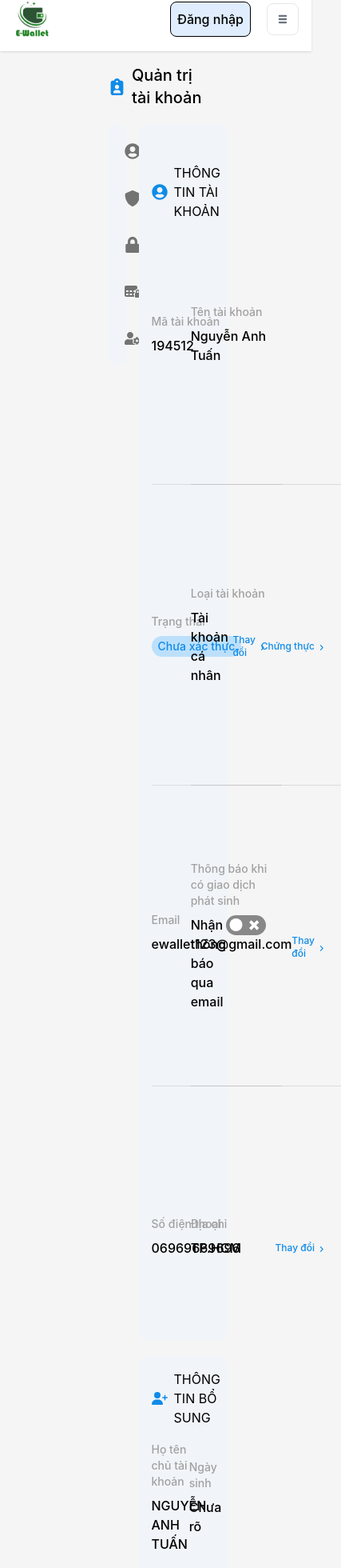
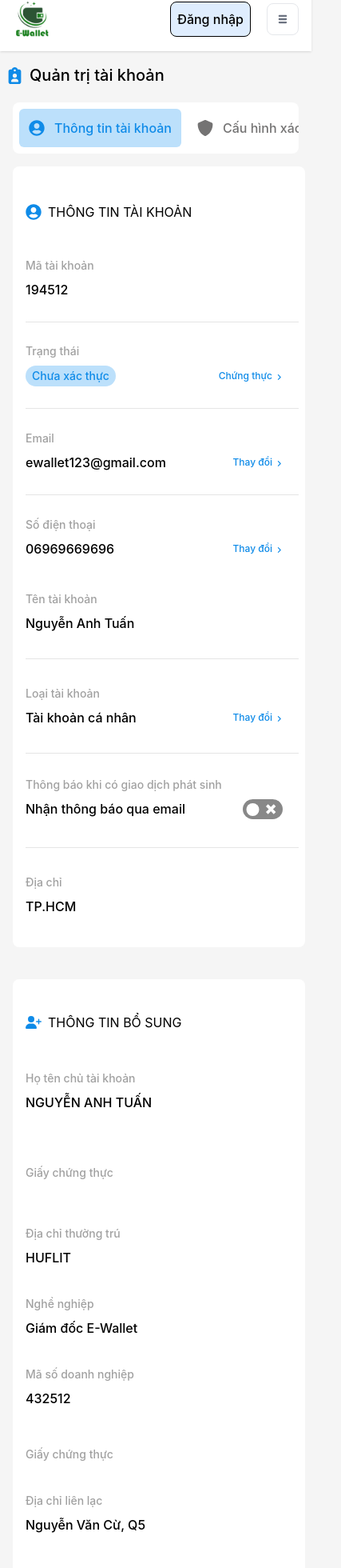
Before and after one commit to htilssu/e-wallet-fe, a React (Vite) app: page /management-personal/info-account in a window 390 px wide. Shown: the part 16-1976 px from the top of the page at 80% size, 427 px wide, since content can reach past the window. Built offline with nearby package versions, Linux system fonts and the light colour scheme.

Commit message:
Add code Lam and Tuan

```diff
--- a/src/components/infoAccount/managementPersonal/ManagementPersonalInfo.jsx
+++ b/src/components/infoAccount/managementPersonal/ManagementPersonalInfo.jsx
@@ -3,22 +3,18 @@ import { FaUserCircle } from "react-icons/fa"; //user-icon
 import { FaShield } from "react-icons/fa6"; //shield-icon
 import { FaLock } from "react-icons/fa"; //lock-icon
 import { FaTableCellsRowLock } from "react-icons/fa6"; //tranLock-icon
-import { FaUserCog } from "react-icons/fa";//user-icon
-import { NavLink, Outlet, Routes, Route, useNavigate } from "react-router-dom"; //ChangeLink library
-import InfoAccount from './infoAccountAuth/InfoAccount';
-
+import { FaUserCog } from "react-icons/fa"; //user-icon
+import { NavLink, Outlet, useNavigate } from "react-router-dom"; //ChangeLink library
 
 const ManagementPersonalInfo = () => {
   const navigate = useNavigate();
-
-    //Set first child `info-account`
+  // Set first child `info-account`
   const navigateToInfoAccount = () => {
     navigate('/management-personal/info-account');
   };
 
   return (
-        <div className="management-account w-auto mx-20 px-14">
-
+    <div className="management-account w-full lg:w-auto mr-4 ml-2 lg:mx-20 lg:px-14">
       {/* TitleManagementAccount */}
       <div className="flex items-center w-auto mb-5">
         <div><FaClipboardUser size={21} color="#0f8be8" /></div>
@@ -26,48 +22,85 @@ const ManagementPersonalInfo = () => {
       </div>
 
       {/* OptionContent */}
-            <div className="grid grid-cols-4 w-full h-auto mb-16">
+      <div className="grid grid-cols-1 lg:grid-cols-4 w-full h-auto mb-16 gap-4 lg:gap-0">
         {/* Dad */}
-                <div className="col-span-1 grid grid-rows-5 gap-y-2 mr-2 bg-slate-100 w-auto max-h-75 rounded-lg p-2 items-center">
+        <div className="col-span-1 flex grid-rows-5 overflow-x-scroll gap-x-2 lg:grid lg:grid-rows-5 gap-y-2 mr-2 bg-white w-full text-nowrap max-h-16 lg:w-auto lg:max-h-75 ml-2 rounded-lg p-2 items-center">
           {/* InFoAccount */}
-                    <NavLink to="info-account" className="row-span-1 w-auto h-full items-center py-4 hover:rounded-md bg pl-3 flex hover:bg-dimPrimaryColor cursor-pointer group" onClick={navigateToInfoAccount}>
-                        <div className="group-hover:text-primaryColor text-textGray"><FaUserCircle size={20} /></div>
-                        <p className="ml-3 font-medium text-md text-textGray">Thông tin tài khoản</p>
+          <NavLink
+            to="info-account"
+            className={({ isActive }) =>
+              isActive
+                ? "pr-3 lg:pr-0 row-span-1 w-auto h-full items-center py-4 rounded-md bg-dimPrimaryColor pl-3 flex cursor-pointer group text-primaryColor"
+                : "pr-3 lg:pr-0 row-span-1 w-auto h-full items-center py-4 hover:rounded-md bg pl-3 flex hover:bg-dimPrimaryColor cursor-pointer group text-textGray"
+            }
+            onClick={navigateToInfoAccount}
+            style={{ textDecoration: 'none' }}
+          >
+            <div><FaUserCircle size={20} /></div>
+            <p className="ml-3 font-medium text-md">Thông tin tài khoản</p>
           </NavLink>
           {/* SettingAdmitTransaction */}
-                    <NavLink to="transaction-account" className="row-span-1 w-auto h-full items-center py-4 hover:rounded-md bg pl-3 flex hover:bg-dimPrimaryColor cursor-pointer group">
-                        <div className="group-hover:text-primaryColor text-textGray"><FaShield size={20} /></div>
-                        <p className="ml-3 font-medium text-md text-textGray">Cấu hình xác thực giao dịch</p>
+          <NavLink
+            to="transaction-account"
+            className={({ isActive }) =>
+              isActive
+                ? "pr-3 lg:pr-0 row-span-1 w-auto h-full items-center py-4 rounded-md bg-dimPrimaryColor pl-3 flex cursor-pointer group text-primaryColor"
+                : "pr-3 lg:pr-0 row-span-1 w-auto h-full items-center py-4 hover:rounded-md bg pl-3 flex hover:bg-dimPrimaryColor cursor-pointer group text-textGray"
+            }
+            style={{ textDecoration: 'none' }}
+          >
+            <div><FaShield size={20} /></div>
+            <p className="ml-3 font-medium text-md">Cấu hình xác thực giao dịch</p>
           </NavLink>
           {/* ChangePassword */}
-                    <NavLink to="change-password" className="row-span-1 w-auto h-full items-center py-4 hover:rounded-md bg pl-3 flex hover:bg-dimPrimaryColor cursor-pointer group">
-                        <div className="group-hover:text-primaryColor text-textGray"><FaLock size={20} /></div>
-                        <p className="ml-3 font-medium text-md text-textGray">Đổi mật khẩu</p>
+          <NavLink
+            to="change-password"
+            className={({ isActive }) =>
+              isActive
+                ? "pr-3 lg:pr-0 row-span-1 w-auto h-full items-center py-4 rounded-md bg-dimPrimaryColor pl-3 flex cursor-pointer group text-primaryColor"
+                : "pr-3 lg:pr-0 row-span-1 w-auto h-full items-center py-4 hover:rounded-md bg pl-3 flex hover:bg-dimPrimaryColor cursor-pointer group text-textGray"
+            }
+            style={{ textDecoration: 'none' }}
+          >
+            <div><FaLock size={20} /></div>
+            <p className="ml-3 font-medium text-md">Đổi mật khẩu</p>
           </NavLink>
           {/* ChangeTransactionPassword */}
-                    <div className="row-span-1 w-auto h-full items-center py-4 hover:rounded-md bg pl-3 flex hover:bg-dimPrimaryColor cursor-pointer group">
-                        <div className="group-hover:text-primaryColor text-textGray"><FaTableCellsRowLock size={20} /></div>
-                        <p className="ml-3 font-medium text-md text-textGray">Đổi mật khẩu giao dịch</p>
-                    </div>
+          <NavLink
+            to="change-transaction-password"
+            className={({ isActive }) =>
+              isActive
+                ? "pr-3 lg:pr-0 row-span-1 w-auto h-full items-center py-4 rounded-md bg-dimPrimaryColor pl-3 flex cursor-pointer group text-primaryColor"
+                : "pr-3 lg:pr-0 row-span-1 w-auto h-full items-center py-4 hover:rounded-md bg pl-3 flex hover:bg-dimPrimaryColor cursor-pointer group text-textGray"
+            }
+            style={{ textDecoration: 'none' }}
+          >
+            <div><FaTableCellsRowLock size={20} /></div>
+            <p className="ml-3 font-medium text-md">Đổi mật khẩu giao dịch</p>
+          </NavLink>
           {/* SettingLevelUser */}
-                    <div className="row-span-1 w-auto h-full items-center py-4 hover:rounded-md bg pl-3 flex hover:bg-dimPrimaryColor cursor-pointer group">
-                        <div className="group-hover:text-primaryColor text-textGray"><FaUserCog size={20} /></div>
-                        <p className="ml-3 font-medium text-md text-textGray">Cài đặt phân quyền</p>
-                    </div>
+          <NavLink
+            to="setting-level-user"
+            className={({ isActive }) =>
+              isActive
+                ? "pr-3 lg:pr-0 row-span-1 w-auto h-full items-center py-4 rounded-md bg-dimPrimaryColor pl-3 flex cursor-pointer group text-primaryColor"
+                : "pr-3 lg:pr-0 row-span-1 w-auto h-full items-center py-4 hover:rounded-md bg pl-3 flex hover:bg-dimPrimaryColor cursor-pointer group text-textGray"
+            }
+            style={{ textDecoration: 'none' }}
+          >
+            <div><FaUserCog size={20} /></div>
+            <p className="ml-3 font-medium text-md">Cài đặt phân quyền</p>
+          </NavLink>
         </div>
 
-                {/* Child*/}
+        {/* Child */}
         {/* Change on Child */}
-                <div className="col-span-3">
-                    {/* first child*/}
-                    <Routes>
-                        <Route path="/" element={<InfoAccount />} />
-                    </Routes>
-                    {/* change another child*/}
+        <div className="col-span-3 mr-6">
+          {/* change another child */}
           <Outlet />
         </div>
       </div>
     </div>
-    )
+  );
 }
 export default ManagementPersonalInfo;
--- a/src/components/infoAccount/managementPersonal/infoAccountAuth/InfoAccount.jsx
+++ b/src/components/infoAccount/managementPersonal/infoAccountAuth/InfoAccount.jsx
@@ -1,28 +1,43 @@
 import { FaUserPlus } from "react-icons/fa6"; //user-sup-icon
-import { FaAngleRight } from "react-icons/fa6";//right-icon
+import { FaAngleRight } from "react-icons/fa6"; //right-icon
 import Switch from "react-switch"; //switch icon
-import { FaUserCircle } from "react-icons/fa";//user-icon
+import { FaUserCircle } from "react-icons/fa"; //user-icon
 import { useState } from "react";
+import IdentityAuth from "./IdentityAuth";
 
 const InfoAccount = () => {
+  const [stateIdentity, setIdentity] = useState(false);
 
   // SwitchCheckBox
   const [state, setState] = useState(false);
+
   function handleChange(checked) {
-        setState( checked );
+    setState(checked);
   }
 
-    return(
-        //ManagementAccount <- InfoAccount(Outlet)
-        <div className="info-account grid grid-rows-2">
+  const handleIdentityAuthClick = () => {
+    setIdentity(true);
+  };
+
+  if (stateIdentity) {
+    return <IdentityAuth />;
+  }
+
+  return (
+    <div className="info-account grid grid-rows-2 gap-y-5">
+      {/* Account Information */}
       <div className="row-span-1">
-                        <div className="grid grid-rows-10 gap-x-3 ml-2 bg-slate-100 w-auto h-auto rounded-lg p-2 pb-9">
+        <div className="grid grid-rows-10 gap-x-3 ml-2 bg-white w-full h-auto rounded-lg p-2 pb-9">
+          {/* Header */}
           <div className="info-header row-span-1 ml-2 items-center mt-2 flex mb-1">
-                                <div className="text-primaryColor"><FaUserCircle size={20}/></div>
+            <div className="text-primaryColor"><FaUserCircle size={20} /></div>
             <div className="font-normal text-md ml-2">THÔNG TIN TÀI KHOẢN</div>
           </div>
+
+          {/* Content */}
           <div className="info-container row-span-9 ml-2 items-center mt-3">
-                                <div className="grid grid-cols-2 gap-x-3 w-auto h-full">
+            {/* Responsive Grid (adjusts columns based on screen size) */}
+            <div className="grid grid-cols-1 md:grid-cols-2 lg:grid-cols-2 gap-x-3 w-auto h-full">
               <div className="col-span-1 grid grid-rows-7 items-center">
                 <div className="row-span-1">
                   <p className="text-textGray0 font-medium text-sm">Mã tài khoản</p>
@@ -35,9 +50,9 @@ const InfoAccount = () => {
                   <p className="text-textGray0 font-medium text-sm">Trạng thái</p>
                   <div className="status-account font-medium mt-2 flex justify-between">
                     <p className="text-sm bg-dimPrimaryColor items-center text-center rounded-2xl py-0.7 px-2 text-primaryColor">Chưa xác thực</p>
-                                                <div className="flex items-center mr-5 text-primaryColor">
+                    <div className="flex items-center mr-5 text-primaryColor cursor-pointer" onClick={handleIdentityAuthClick}>
                       <p className="text-xs font-medium mr-1">Chứng thực</p>
-                                                    <div className="mt-0.7"><FaAngleRight size={9}/></div>
+                      <div className="mt-0.7"><FaAngleRight size={9} /></div>
                     </div>
                   </div>
                 </div>
@@ -48,7 +63,7 @@ const InfoAccount = () => {
                     <p>ewallet123@gmail.com</p>
                     <div className="flex items-center mr-5 text-primaryColor">
                       <p className="text-xs font-medium mr-1">Thay đổi</p>
-                                                    <div className="mt-0.7"><FaAngleRight size={9}/></div>
+                      <div className="mt-0.7"><FaAngleRight size={9} /></div>
                     </div>
                   </div>
                 </div>
@@ -59,13 +74,12 @@ const InfoAccount = () => {
                     <p>06969669696</p>
                     <div className="flex items-center mr-5 text-primaryColor">
                       <p className="text-xs font-medium mr-1">Thay đổi</p>
-                                                    <div className="mt-0.7"><FaAngleRight size={9}/></div>
+                      <div className="mt-0.7"><FaAngleRight size={9} /></div>
                     </div>
                   </div>
                 </div>
               </div>
-
-                                    <div className="col-span-1 grid grid-rows-7 items-center">
+              <div className="col-span-1 grid grid-rows-7 sm:mt-0 mt-9 items-center">
                 <div className="row-span-1">
                   <p className="text-textGray0 font-medium text-sm">Tên tài khoản</p>
                   <div className="name-account font-medium mt-2 text-base">
@@ -79,7 +93,7 @@ const InfoAccount = () => {
                     <p>Tài khoản cá nhân</p>
                     <div className="flex items-center mr-5 text-primaryColor">
                       <p className="text-xs font-medium mr-1">Thay đổi</p>
-                                                    <div className="mt-0.7"><FaAngleRight size={9}/></div>
+                      <div className="mt-0.7"><FaAngleRight size={9} /></div>
                     </div>
                   </div>
                 </div>
@@ -88,7 +102,7 @@ const InfoAccount = () => {
                   <p className="text-textGray0 font-medium text-sm">Thông báo khi có giao dịch phát sinh</p>
                   <div className="notification-account font-medium mt-2 text-base flex justify-between">
                     <p>Nhận thông báo qua email</p>
-                                                <div className="mr-5"><Switch onChange={handleChange} checked={state} onColor="#0f8be8" height={25}  width={50} handleDiameter={16}/></div>
+                    <div className="mr-5"><Switch onChange={handleChange} checked={state} onColor="#0f8be8" height={25} width={50} handleDiameter={16} /></div>
                   </div>
                 </div>
                 <div className="row-span-1 border-b-1 border-borderColor"></div>
@@ -104,13 +118,17 @@ const InfoAccount = () => {
         </div>
       </div>
 
+      {/* Additional Information */}
       <div className="row-span-1">
-                        <div className="info-sup-account grid grid-rows-9 gap-x-3 ml-2 bg-slate-100 w-auto h-auto rounded-lg p-2 pb-6 mt-5">
+        <div className="info-sup-account grid grid-rows-9 gap-x-3 ml-2 bg-white w-full h-auto rounded-lg p-2 pb-6 mt-5">
+          {/* Header */}
           <div className="info-sup-header row-span-1 ml-2 items-center mt-2 flex mb-1">
-                                <div className="text-primaryColor"><FaUserPlus size={20}/></div>
+            <div className="text-primaryColor"><FaUserPlus size={20} /></div>
             <div className="font-normal text-md ml-2">THÔNG TIN BỔ SUNG</div>
           </div>
-                            <div className="info-sup-container row-span-8 grid grid-cols-2">
+
+          {/* Content */}
+          <div className="info-sup-container row-span-8 grid grid-cols-1 md:grid-cols-2 lg:grid-cols-2">
             <div className="col-span-1 grid grid-rows-4 ml-2 items-center">
               <div className="row-span-1">
                 <p className="text-textGray0 font-medium text-sm">Họ tên chủ tài khoản</p>
@@ -118,19 +136,19 @@ const InfoAccount = () => {
                   <p>NGUYỄN ANH TUẤN</p>
                 </div>
               </div>
-                                    <div className="row-span-1">
+              <div className="row-span-1 mt-9 sm:mt-0">
                 <p className="text-textGray0 font-medium text-sm">Giấy chứng thực</p>
                 <div className="type-account font-medium mt-2 text-base">
                   <p></p>
                 </div>
               </div>
-                                    <div className="row-span-1">
+              <div className="row-span-1 mt-9 sm:mt-0">
                 <p className="text-textGray0 font-medium text-sm">Địa chỉ thường trú</p>
                 <div className="type-account font-medium mt-2 text-base">
                   <p>HUFLIT</p>
                 </div>
               </div>
-                                    <div className="row-span-1">
+              <div className="row-span-1 mt-9 sm:mt-0">
                 <p className="text-textGray0 font-medium text-sm">Nghề nghiệp</p>
                 <div className="type-account font-medium mt-2 text-base">
                   <p>Giám đốc E-Wallet</p>
@@ -138,28 +156,28 @@ const InfoAccount = () => {
               </div>
             </div>
             <div className="col-span-1 grid grid-rows-4 ml-2 items-center">
-                                    <div className="row-span-1">
-                                        <p className="text-textGray0 font-medium text-sm">Ngày sinh</p>
+              <div className="row-span-1 mt-9 sm:mt-0">
+                <p className="text-textGray0 font-medium text-sm">Mã số doanh nghiệp</p>
                 <div className="type-account font-medium mt-2 text-base">
-                                            <p>Chưa rõ</p>
+                  <p>432512</p>
                 </div>
               </div>
-                                    <div className="row-span-1">
-                                        <p className="text-textGray0 font-medium text-sm"></p>
+              <div className="row-span-1 mt-9 sm:mt-0">
+                <p className="text-textGray0 font-medium text-sm">Giấy chứng thực</p>
                 <div className="type-account font-medium mt-2 text-base">
                   <p></p>
                 </div>
               </div>
               <div className="row-span-1">
-                                        <p className="text-textGray0 font-medium text-sm"></p>
+                <p className="text-textGray0 font-medium text-sm">Địa chỉ liên lạc</p>
                 <div className="type-account font-medium mt-2 text-base">
-                                            <p></p>
+                  <p>Nguyễn Văn Cừ, Q5</p>
                 </div>
               </div>
               <div className="row-span-1">
-                                        <p className="text-textGray0 font-medium text-sm">Chức vụ</p>
+                <p className="text-textGray0 font-medium text-sm">Nghề nghiệp</p>
                 <div className="type-account font-medium mt-2 text-base">
-                                            <p>Giám đốc</p>
+                  <p></p>
                 </div>
               </div>
             </div>
@@ -167,8 +185,7 @@ const InfoAccount = () => {
         </div>
       </div>
     </div>
-    )
-}
-
+  );
+};
 
 export default InfoAccount;
--- a/src/components/infoAccount/managementPersonal/settingAdmitTransaction/SettingAdmitTransaction.jsx
+++ b/src/components/infoAccount/managementPersonal/settingAdmitTransaction/SettingAdmitTransaction.jsx
@@ -5,7 +5,7 @@ import { FaCheckCircle } from "react-icons/fa";//check-icon
 const SettingAdmitTransaction = () => {
     //ManagementAccount <- SettingAdmitTransaction(Outlet)
     return(
-        <div className="transaction-account grid grid-rows-10 gap-x-3 ml-2 bg-slate-100 w-auto h-auto rounded-lg p-2 pb-9">
+        <div className="transaction-account grid grid-rows-10 gap-x-3 ml-2 bg-white w-auto h-auto rounded-lg p-2 pb-9">
             <div className="info-header row-span-1 ml-2 items-center mt-2 flex mb-1">
                 <div className="text-primaryColor"><FaShield size={20}/></div>
                 <div className="font-normal text-md ml-2">CẤU HÌNH XÁC THỰC GIAO DỊCH</div>
--- a/src/modules/core/router.jsx
+++ b/src/modules/core/router.jsx
@@ -24,6 +24,7 @@ import RegistrationForm from "../../components/auth/RegistrationForm.jsx";
 import TransferMoney from "../../components/bank/paymentMethods/TransferMoney.jsx";
 import TransactionSuccess from "../../components/bank/statusTransaction/TransactionSuccess.jsx";
 import Docs from "../../routes/Docs.jsx";
+import Dashboard from "../../components/admin/dashboard/Dashboard.jsx";
 
 export const router = createBrowserRouter([
   {
@@ -112,6 +113,10 @@ export const router = createBrowserRouter([
         ],
       },
       {
+        path: "dashboard",
+        element: <Dashboard />,
+      },
+      {
         path: "test",
         element: <Example />,
       },
```
Also changed, not shown: src/components/bank/paymentMethods/ServicePayment.jsx (+1 -6 lines), src/components/bank/paymentMethods/TransferMoney.jsx (+9 -5 lines), src/components/infoAccount/PersonalInfoForm.jsx (+27 -22 lines), src/components/infoAccount/managementPersonal/changePassword/ChangePassword.jsx (+44 -28 lines), src/components/infoAccount/managementPersonal/changePassword/SendOTP.jsx (+3 -4 lines), src/util/requestUtil.js (+4 -3 lines). Lines whose indentation alone changed are shown as unchanged.
